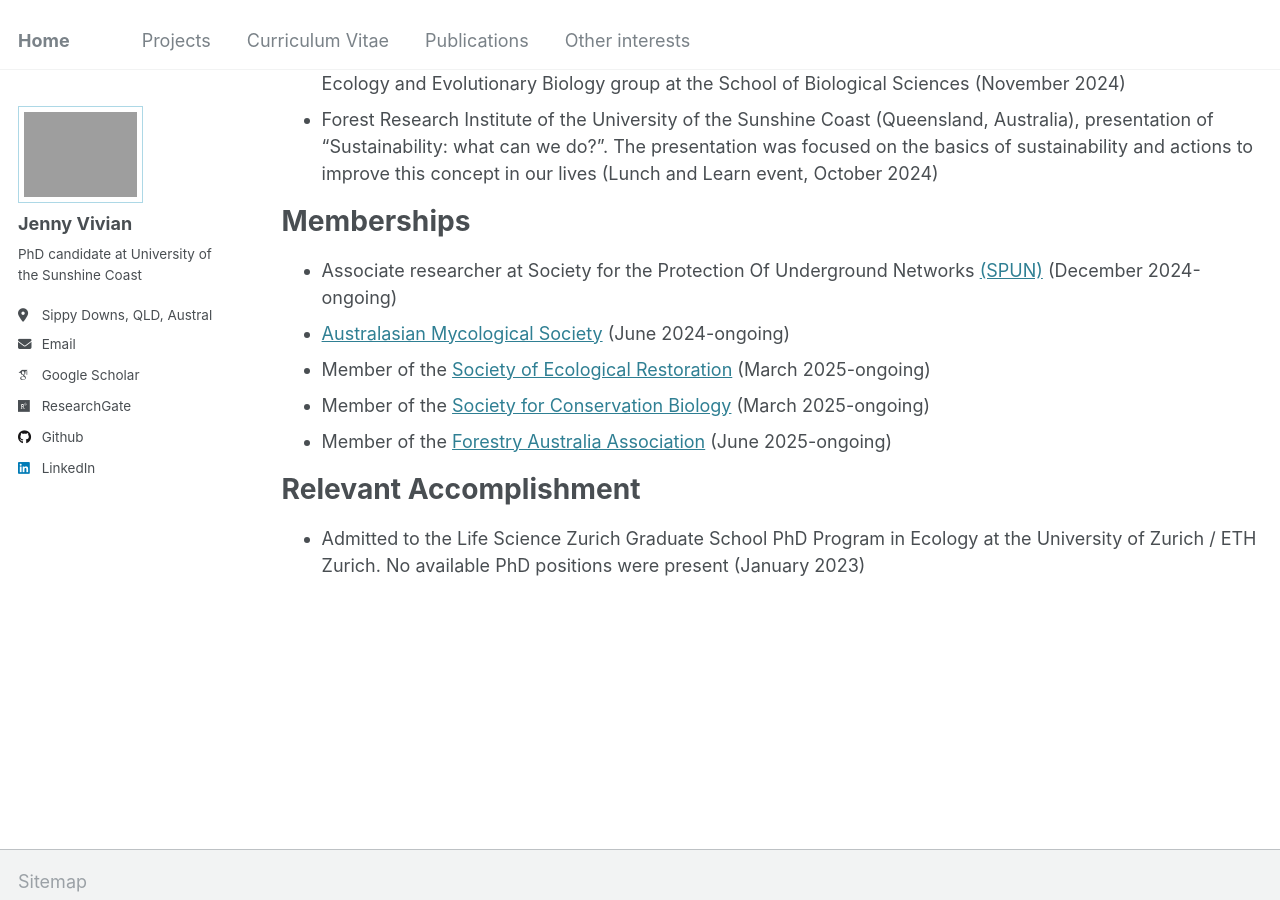
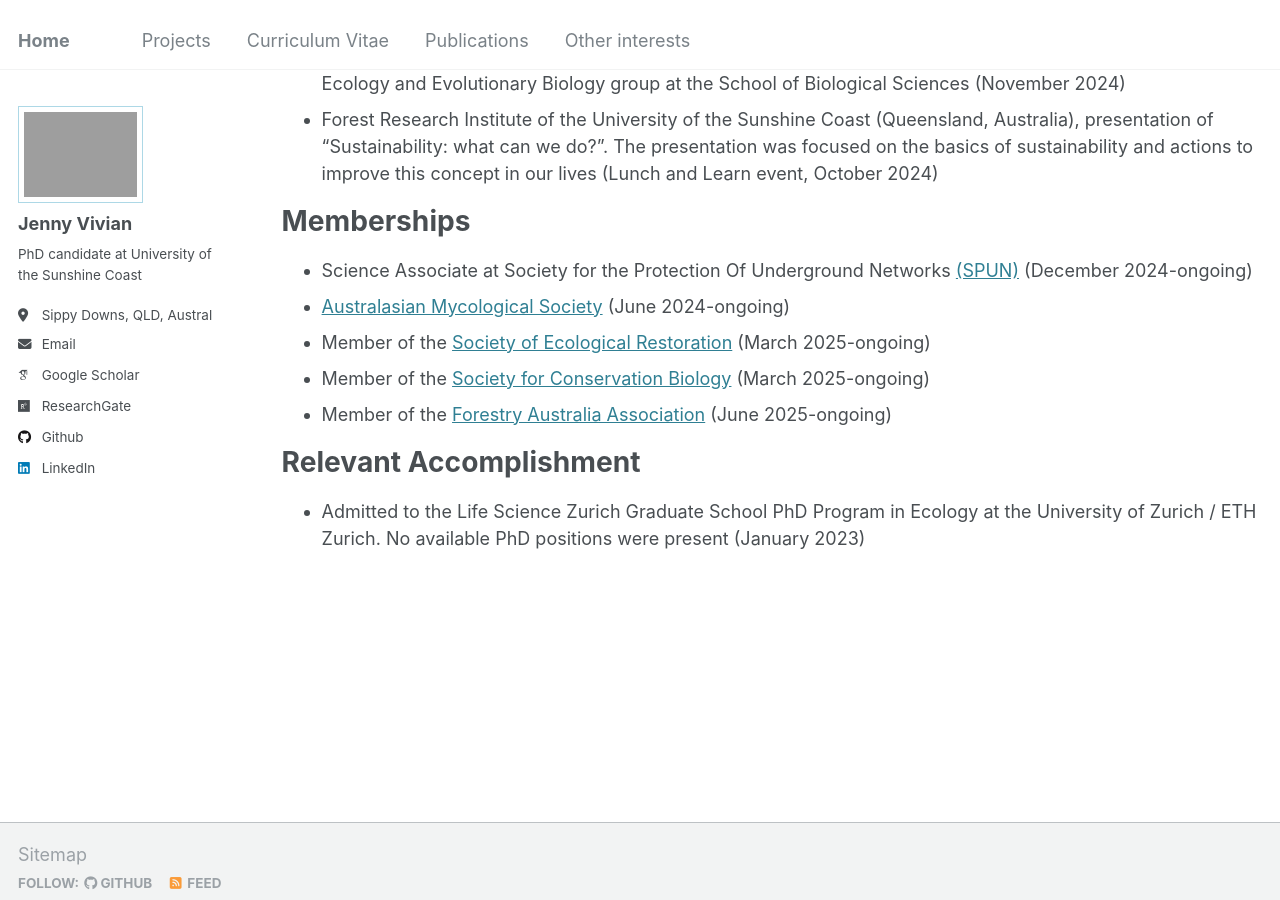
Before and after one commit to JennyVivian99/JennyVivian99.github.io, a Jekyll site: the page built from _pages/cv.md, in a window 1280 px wide and 900 px high, scrolled down 3156 px. Built offline with Jekyll 4.4.1, drawn with Linux system fonts in a browser that asks for light colours; some web fonts are replaced.

Commit message:
Update cv.md

```diff
--- a/_pages/cv.md
+++ b/_pages/cv.md
@@ -87,7 +87,7 @@ Other presentations
 
 Memberships
 ====
-* Associate researcher at Society for the Protection Of Underground Networks [(SPUN)](https://www.spun.earth/associates) (December 2024-ongoing)
+* Science Associate at Society for the Protection Of Underground Networks [(SPUN)](https://www.spun.earth/associates) (December 2024-ongoing)
 * [Australasian Mycological Society](https://www.australasianmycologicalsociety.com/) (June 2024-ongoing)
 * Member of the [Society of Ecological Restoration](https://www.ser.org/) (March 2025-ongoing)
 * Member of the [Society for Conservation Biology](https://conbio.org/) (March 2025-ongoing)
```
